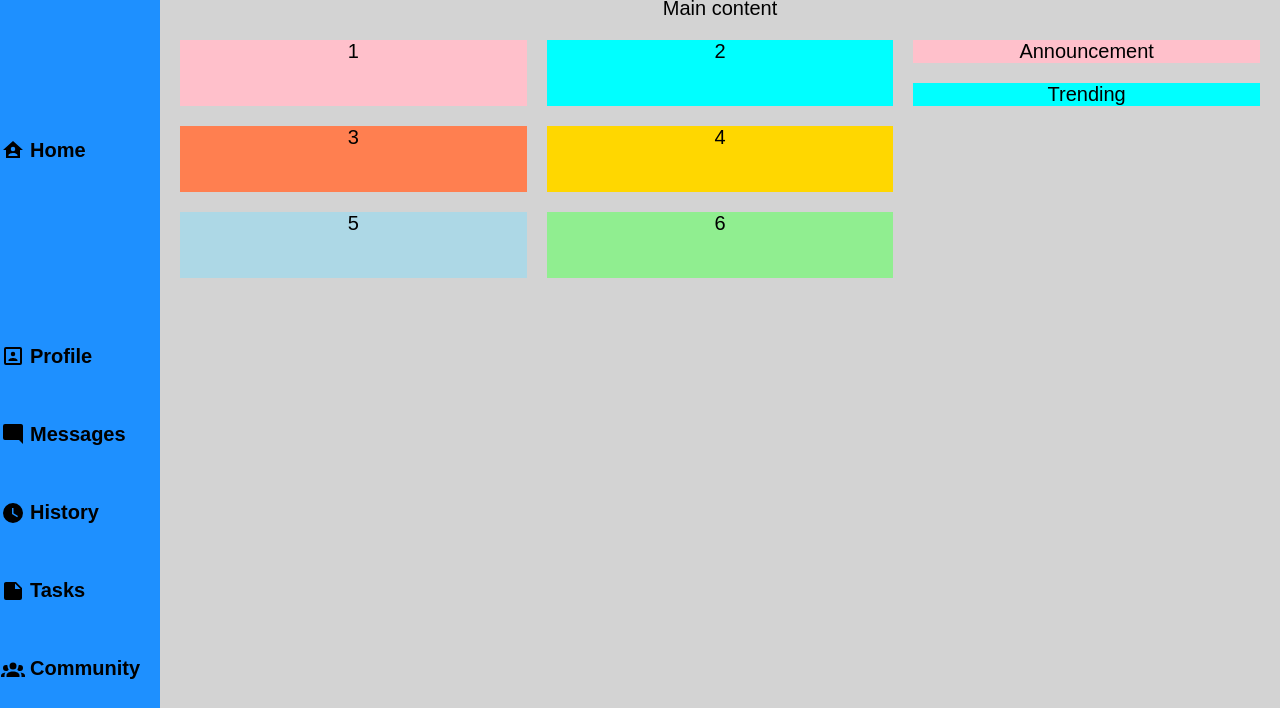
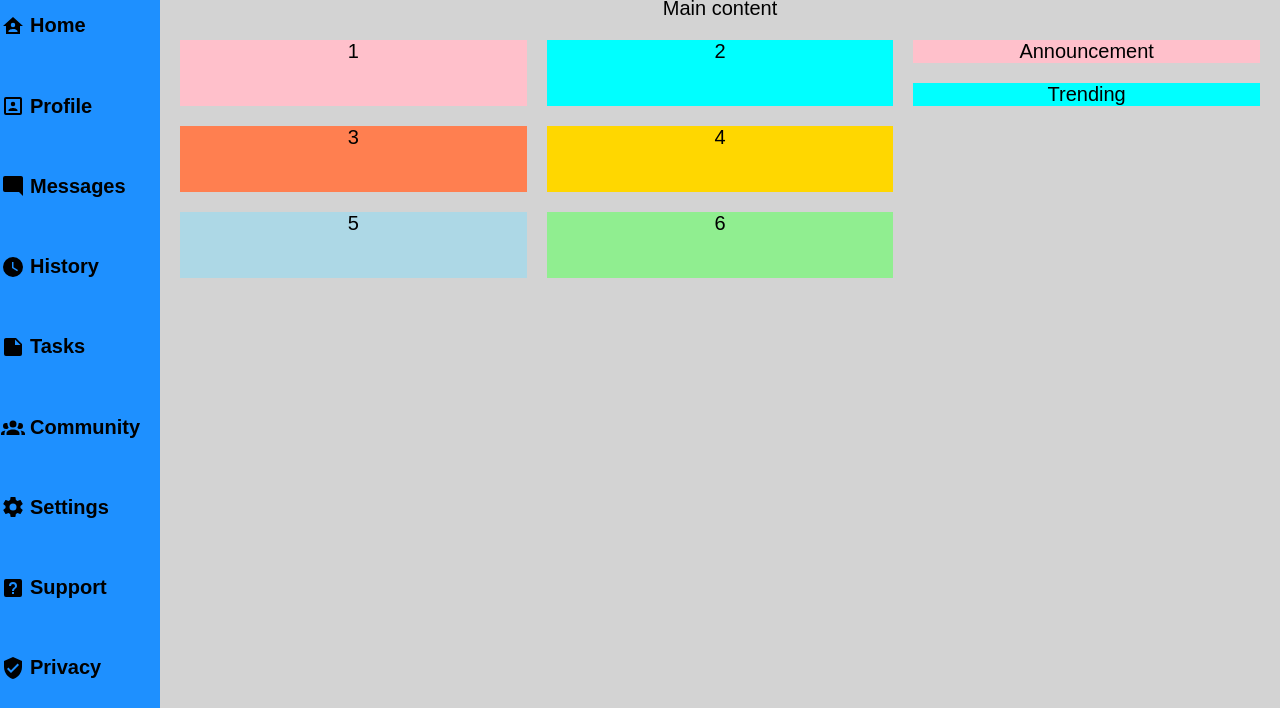
Before and after one commit to Righteous1ce/Dashboard, a plain HTML site: page index.html in a window 1280 px wide. Shown: the part 92-800 px from the top of the page. Drawn offline with Linux system fonts and the light colour scheme.

Commit message:
Placed all elements in siderbar but not aligned totally yet

```diff
--- a/index.html
+++ b/index.html
@@ -40,6 +40,18 @@
             <img src="./images/community.svg" alt="Community Icon">
             <h4>Community</h4>
         </div>
+        <div class="settings">
+            <img src="./images/settings.svg" alt="Settings Icon">
+            <h4>Settings</h4>
+        </div>
+        <div class="support">
+            <img src="./images/help.svg" alt="Support Icon">
+            <h4>Support</h4>
+        </div>
+        <div class="privacy">
+            <img src="./images/privacy.svg" alt="Privacy Icon">
+            <h4>Privacy</h4>
+        </div>
 
         </div>
 
--- a/style.css
+++ b/style.css
@@ -17,7 +17,6 @@ body, html {
 .sidebar{
     background-color: dodgerblue;
     display: grid;
-    grid-template-rows: auto 1fr;
     grid-row: 1 / 9;
 }
 
```
Also changed, not shown: images/help.svg (added), images/privacy.svg (added), images/settings.svg (added).
